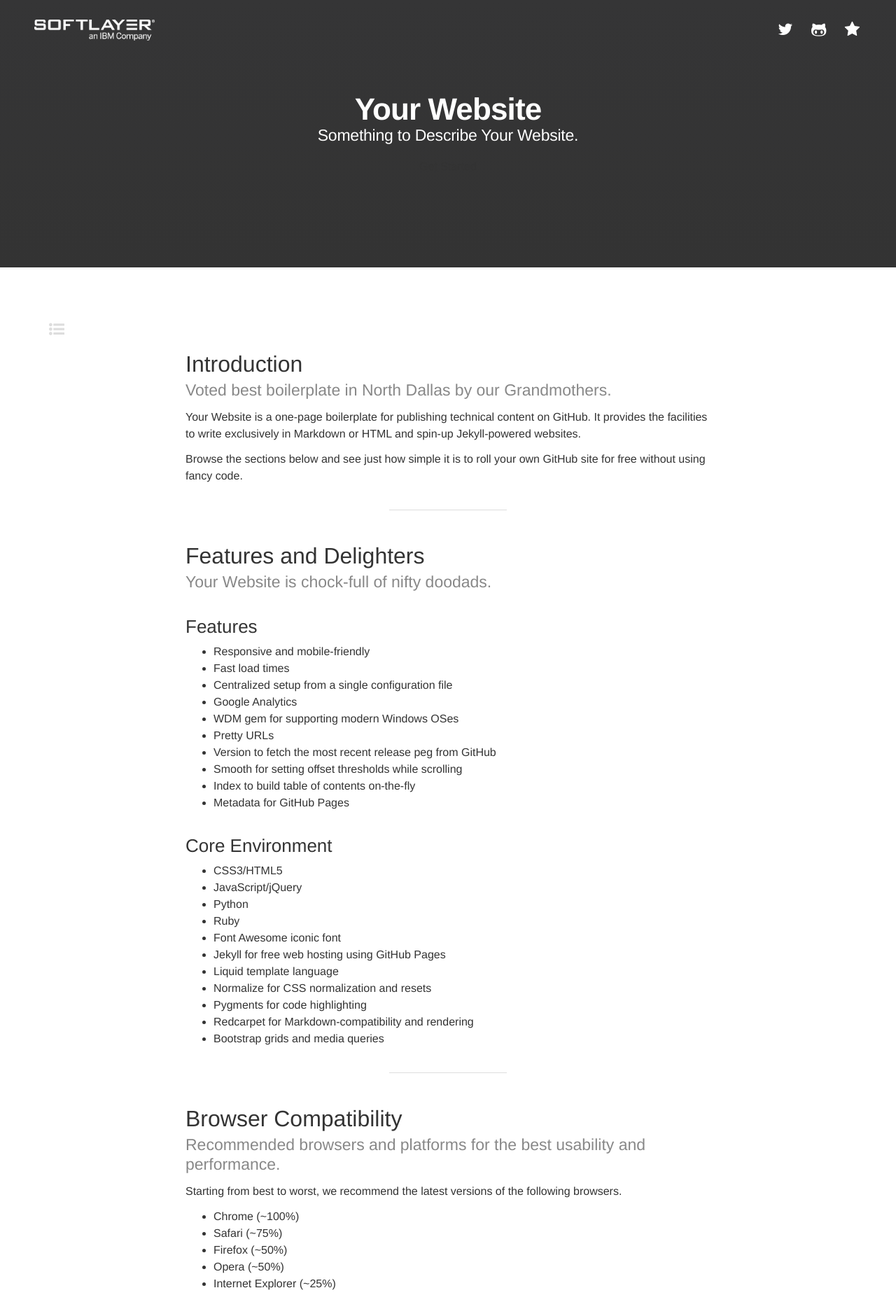
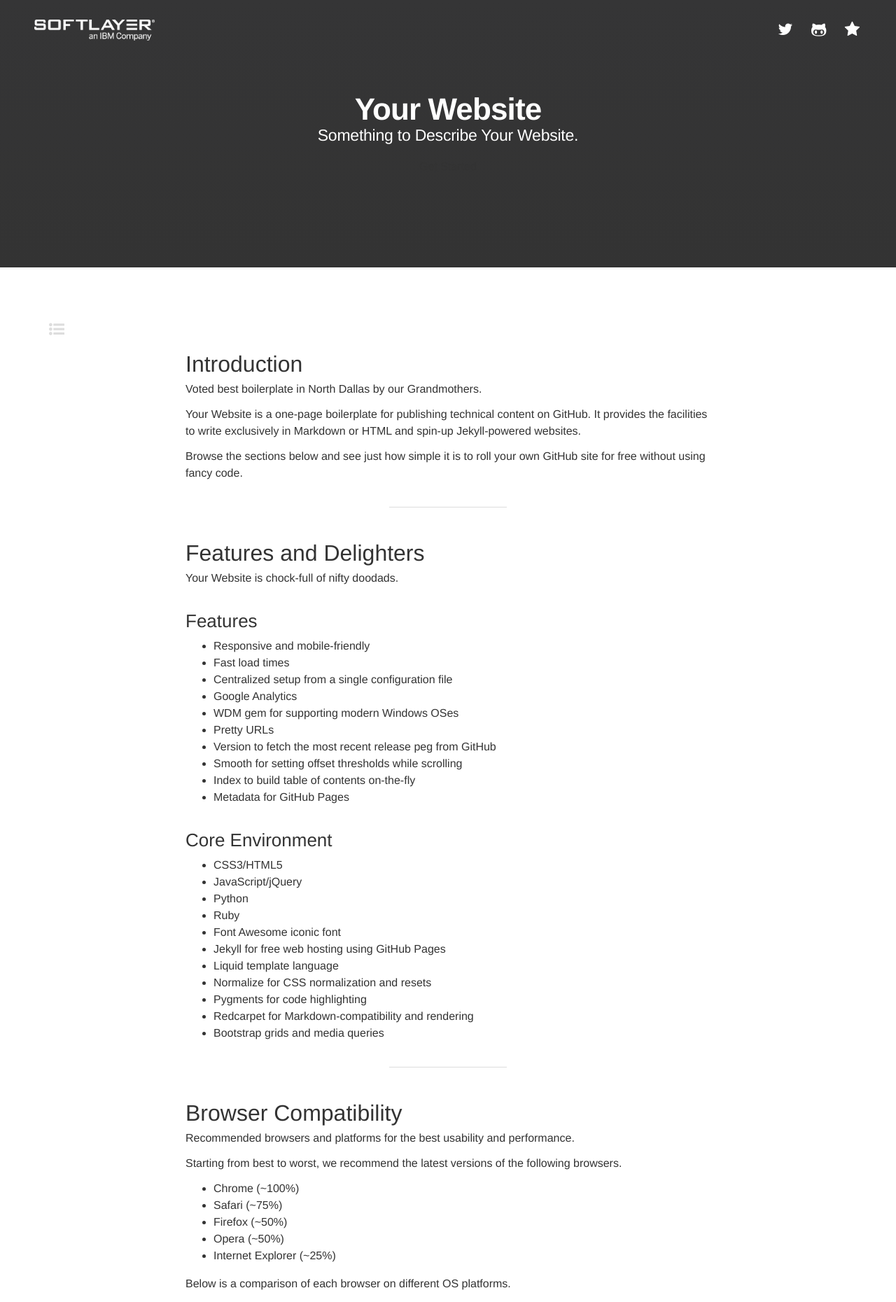
Before and after one commit to caleorourke/skim, a Jekyll site: the page built from index.md, in a window 1280 px wide. Shown: the top 1860 px of the page at 70% size. Built offline with Jekyll 4.4.1, drawn with Linux system fonts in a browser that asks for light colours; nearby versions of some CDN libraries; Markdown is read by kramdown in place of the engine named in the settings.

Commit message:
update scaffolding

```diff
--- a/public/css/scaffolding.css
+++ b/public/css/scaffolding.css
@@ -83,19 +83,6 @@ hr {
     border-width: 0;
 }
 
-button {
-    margin: 0;
-    font: inherit;
-    color: inherit;
-    cursor: pointer;
-    text-transform: none;
-    -webkit-appearance: button;
-}
-
-button[disabled] {
-    cursor: default;
-}
-
 del {
     text-decoration: line-through;
 }
@@ -141,8 +128,8 @@ body {
     font-size: 16px;
     line-height: 1.5;
     color: #333;
+    background: #fff;
     -webkit-text-size-adjust: 100%;
-    background: #fff;
     -webkit-font-smoothing: antialiased;
 }
 
@@ -243,14 +230,6 @@ h4 {
    Utilities
    ========================= */
 
-.lead {
-    margin-bottom: 1.25em;
-    font-size: 1.438em;
-    font-weight: 300;
-    line-height: 1.2;
-    color: #888;
-}
-
 .hidden {
     display: none !important;
     visibility: hidden !important;
@@ -298,3 +277,32 @@ h4 {
     margin-right: auto;
     margin-left: auto;
 }
+
+#top {
+    position: fixed;
+    right: 12px;
+    bottom: 16px;
+    padding: 13px;
+    line-height: 0;
+    color: #bbb;
+    visibility: hidden;
+    background-color: #fff;
+    background-image: none;
+    border-radius: 999px;
+    opacity: .2;
+}
+
+@media (min-width: 1200px) {
+    #top {
+        font-size: 18px;
+        color: #bbb;
+        background-color: transparent;
+        opacity: .5;
+    }
+
+    #top > :hover,
+    #top > :focus {
+        color: #999;
+        opacity: 1;
+    }
+}
```
